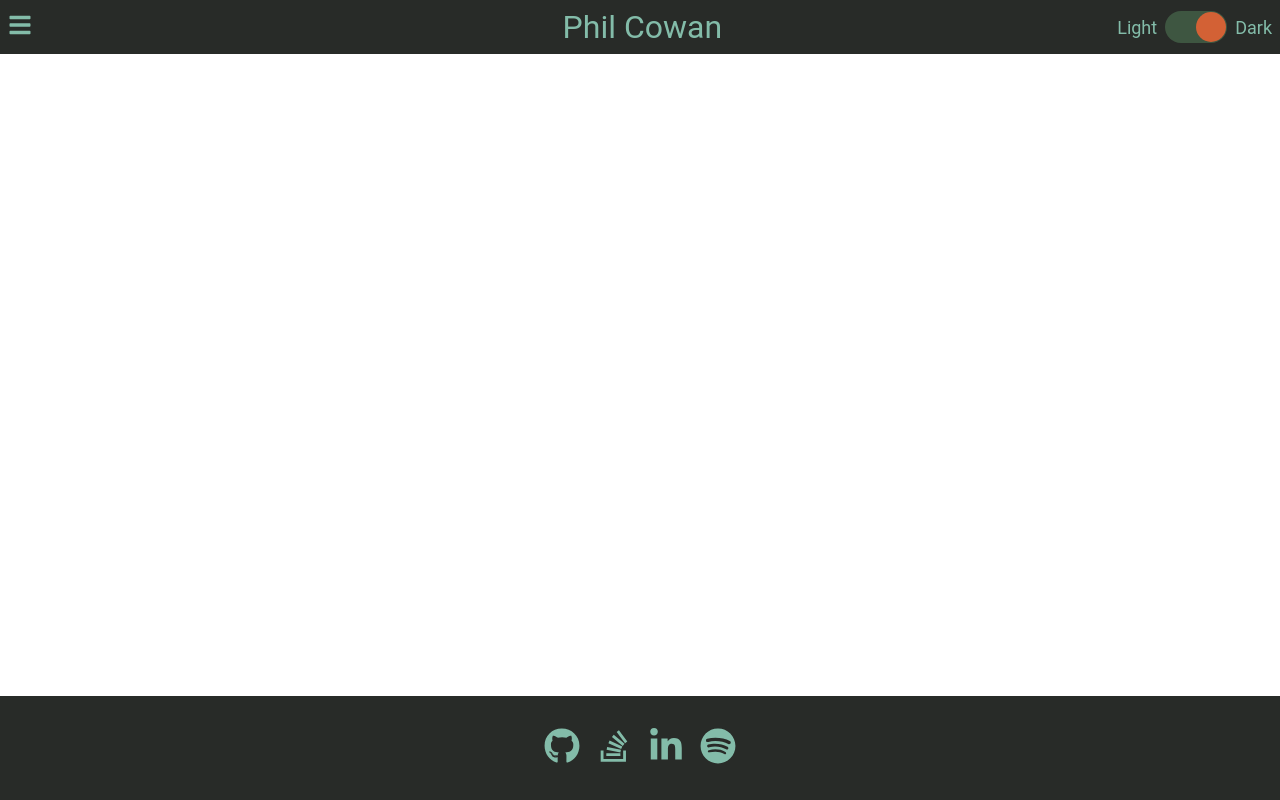
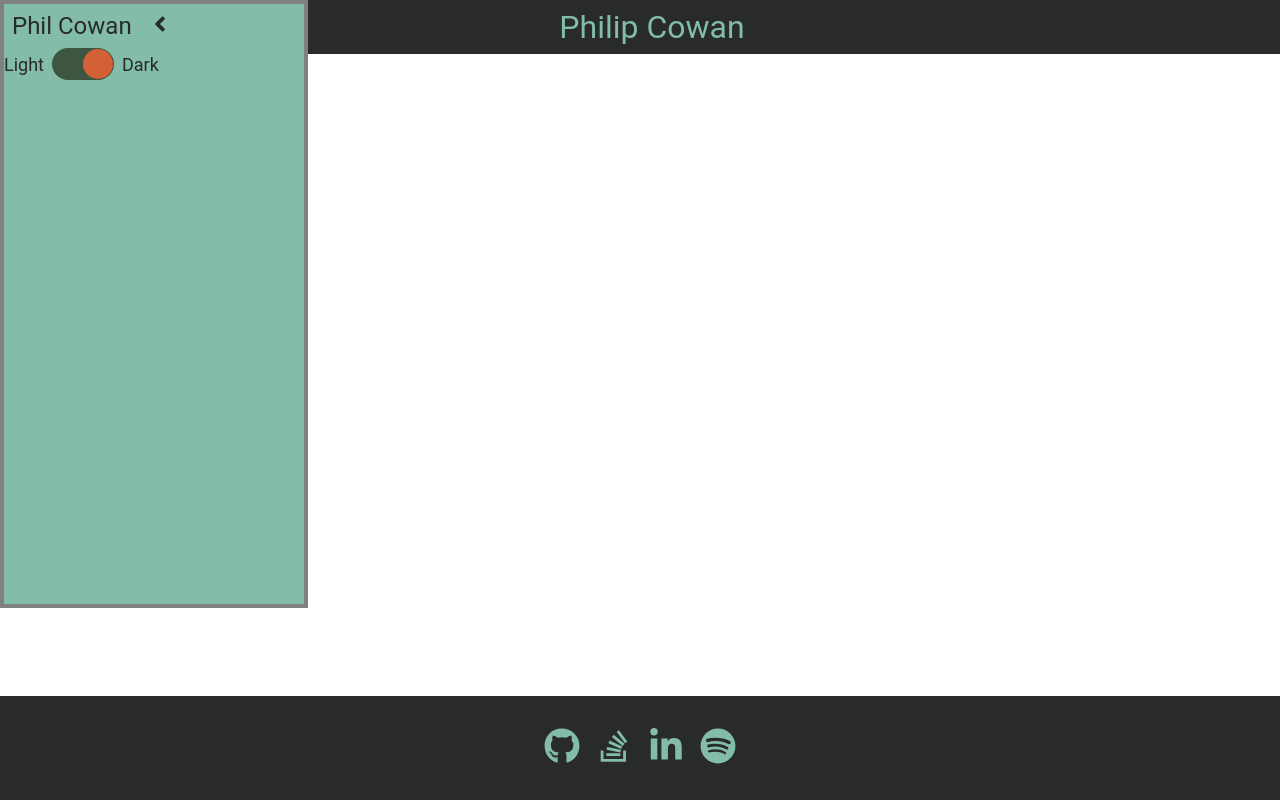
Before and after one commit to phil4lif/reactportfolio, a React (Create React App) app in the folder reactportfolio/: page / in a window 1280 px wide. Built offline with nearby package versions, Linux system fonts and the light colour scheme.

Commit message:
add css transition for drawer

```diff
--- a/reactportfolio/src/components/DarkModeSwitch/index.js
+++ b/reactportfolio/src/components/DarkModeSwitch/index.js
@@ -18,7 +18,7 @@ const DarkModeSwitch = () => {
             fontFamily: 'Roboto',
             fontSize: 18,
             margin:0,
-            color:colors.text
+            color:colors.background
         },
         switchTrack:{
             width:60,
@@ -50,11 +50,13 @@ const DarkModeSwitch = () => {
     return (
         <div style={styles.container}>
         <p style={styles.label}>Light</p>
+        <a href="#">
         <div onClick={() => switchHandler()} style={styles.switchTrack}>
             <div onClick={() => switchHandler()}
             style={darkMode ? styles.switchOn : styles.switchOff}>
             </div>
         </div>
+        </a>
         <p style={styles.label}>Dark</p>
         </div>
     )
--- a/reactportfolio/src/components/Header/index.js
+++ b/reactportfolio/src/components/Header/index.js
@@ -28,7 +28,6 @@ const Header = ({isOpen, setIsOpen}) => {
         <div style={styles.container}>
             <SidePanel setIsOpen={setIsOpen}/>
             <PhilLogo />
-            <DarkModeSwitch />
         </div>
     )
 }
--- a/reactportfolio/src/components/OpenSidePanel/index.js
+++ b/reactportfolio/src/components/OpenSidePanel/index.js
@@ -2,13 +2,15 @@ import React, {useState, useContext} from 'react';
 import DarkModeContext from '../../Context/DarkModeContext';
 import getColors from '../../styles/Styles';
 import { FaAngleLeft } from 'react-icons/fa';
+import DarkModeSwitch from '../DarkModeSwitch';
 
-const OpenSidePanel = ({setIsOpen}) => {
+const OpenSidePanel = ({setIsOpen, isOpen}) => {
     const {darkMode} = useContext(DarkModeContext);
     const colors = getColors(darkMode);
+    console.log(isOpen)
     const styles = {
         container: {
-            height:'100vh',
+            height:600,
             width: 300,
             backgroundColor: colors.text,
             position: 'absolute',
@@ -16,24 +18,44 @@ const OpenSidePanel = ({setIsOpen}) => {
             zIndex: 1,
             borderWidth: 4,
             borderStyle: 'solid',
-            borderColor: 'grey'
+            borderColor: 'grey',
+            transition: 'left 0.5s'
+        },
+        containerClosed : {
+            height:600,
+            width: 300,
+            backgroundColor: colors.text,
+            position: 'absolute',
+            left:-400,
+            zIndex: 1,
+            borderWidth: 4,
+            borderStyle: 'solid',
+            borderColor: 'grey',
+            transition: 'left 0.5s'
         },
         text: {
-            fontSize: 16,
+            fontSize: 24,
             fontFamily:'Roboto',
-            color: colors.background
+            color: colors.background,
+            margin: 8
         },
         top: {
             display: 'flex',
             flexDirection: 'row'
+        },
+        icon: {
+            margin: 8
         }
     }
     return (
-        <div style={styles.container}>
+        <div style={isOpen ? styles.container : styles.containerClosed}>
             <div style={styles.top}>
-            <span>Phil Cowan</span>
-            <FaAngleLeft onClick={() => setIsOpen(false)} />
+            <span style={styles.text}>Phil Cowan</span>
+            <a href="#">
+            <FaAngleLeft style={styles.icon} size={24} color={colors.background} onClick={() => setIsOpen(false)} />
+            </a>
             </div>
+            <DarkModeSwitch />
         </div>
     )
 }
--- a/reactportfolio/src/components/PhilLogo.js
+++ b/reactportfolio/src/components/PhilLogo.js
@@ -9,7 +9,7 @@ export default function PhilLogo() {
 
     const styles = {
         nameStyle: {
-            // textAlign:'center',
+            textAlign:'center',
             fontFamily: 'Roboto',
             fontSize: 32,
             color: colors.text,
@@ -22,7 +22,7 @@ export default function PhilLogo() {
 
     return (
         <div style={styles.container}>
-            <p style={styles.nameStyle}>Phil Cowan</p>
+            <p style={styles.nameStyle}>Philip Cowan</p>
         </div>
     )
 }
--- a/reactportfolio/src/components/SidePanel/index.js
+++ b/reactportfolio/src/components/SidePanel/index.js
@@ -3,17 +3,19 @@ import { FaBars } from 'react-icons/fa';
 import DarkModeContext from '../../Context/DarkModeContext';
 import getColors from '../../styles/Styles';
 import OpenSidePanel from '../OpenSidePanel';
-const SidePanel = ({isOpen, setIsOpen}) => {
+const SidePanel = ({ isOpen, setIsOpen }) => {
     const { darkMode } = useContext(DarkModeContext);
     const colors = getColors(darkMode);
     const styles = {
         container: {
-            flex:1
+
         }
     }
     return (
         <div style={styles.container}>
-        <FaBars onClick={()=> setIsOpen(true)} color={colors.text} size={24} />
+            <a href="#">
+                <FaBars onClick={() => setIsOpen(true)} color={colors.text} size={24} />
+            </a>
         </div>
     )
 
--- a/reactportfolio/src/pages/Home/index.js
+++ b/reactportfolio/src/pages/Home/index.js
@@ -9,7 +9,7 @@ import Footer from '../../components/Footer';
 
 export default function Home() {
     const {darkMode} = useContext(DarkModeContext)
-    const [isOpen, setIsOpen] = useState(false);
+    const [isOpen, setIsOpen] = useState(true);
 
     const colors = getColors(darkMode);
 
@@ -23,7 +23,7 @@ export default function Home() {
     return (
         <div style={styles.container}>
             <Header setIsOpen={setIsOpen}/>
-            {isOpen ? <OpenSidePanel setIsOpen={setIsOpen} /> : null}
+            <OpenSidePanel isOpen={isOpen} setIsOpen={setIsOpen} />
             <Footer />
         </div>
     )
```
